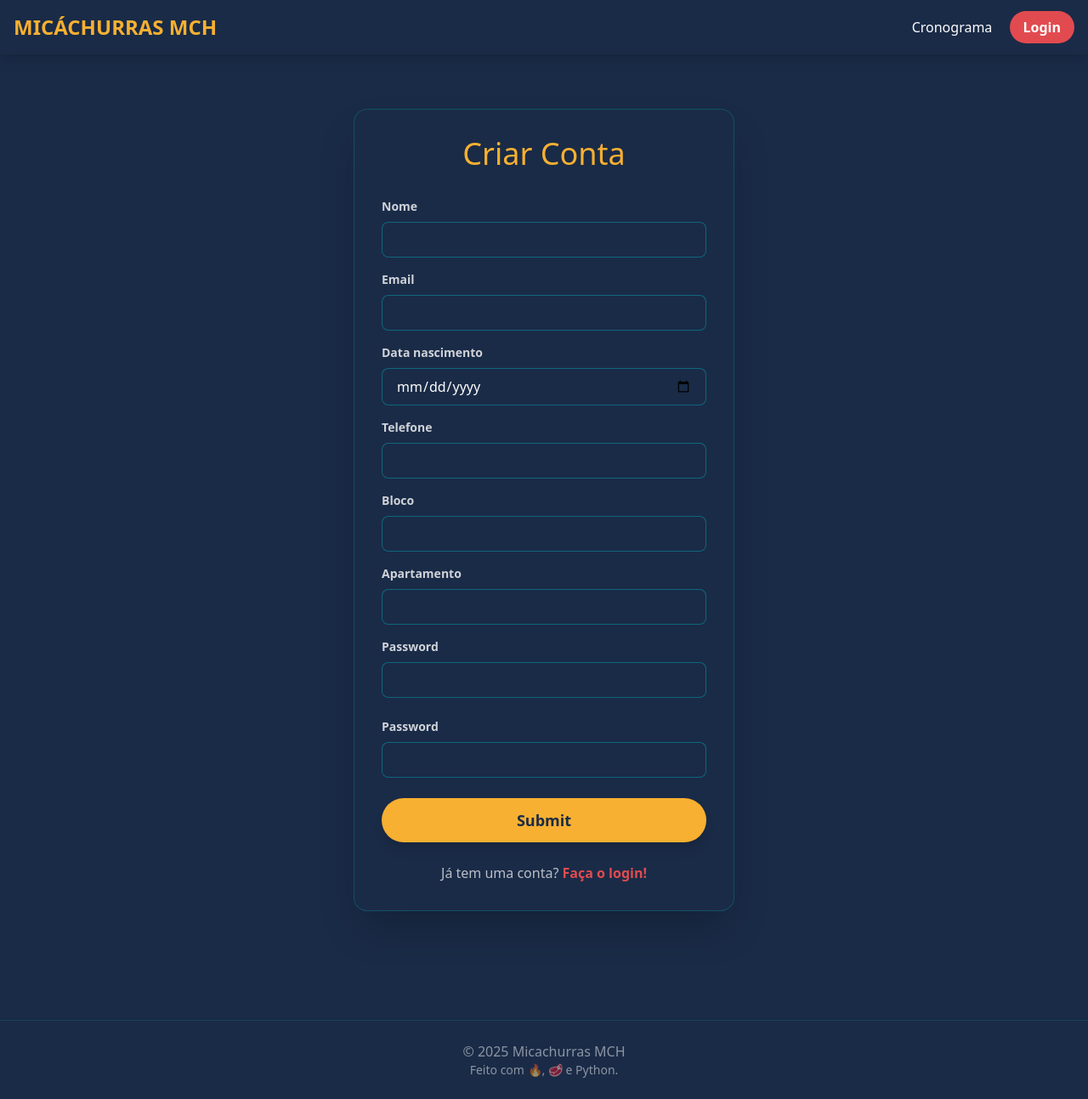
After one commit to ernaneDomingues/micachurras-club, a Python web app: template mch_app/templates/auth/register.html in a window 1280 px wide. The commit adds this page. Shown: the whole page at 85% size. Run offline with Jinja, Linux system fonts and the light colour scheme; the template is opened without the code that fills it: most values are stand-ins (such as "Sample title", 1, 10 or a date in 2020); form fields are guessed from the names that the template uses.

Commit message:
feat: Criando formulario de registro de conta

```diff
--- a/mch_app/static/css/style.css
+++ b/mch_app/static/css/style.css
@@ -625,8 +625,12 @@ video {
   margin-bottom: 2rem;
 }
 
-.mr-2 {
-  margin-right: 0.5rem;
+.ml-2 {
+  margin-left: 0.5rem;
+}
+
+.mt-1 {
+  margin-top: 0.25rem;
 }
 
 .mt-10 {
@@ -651,14 +655,6 @@ video {
 
 .mt-8 {
   margin-top: 2rem;
-}
-
-.ml-2 {
-  margin-left: 0.5rem;
-}
-
-.mt-1 {
-  margin-top: 0.25rem;
 }
 
 .block {
--- /dev/null
+++ b/mch_app/templates/auth/register.html
@@ -0,0 +1,109 @@
+{% extends "base.html" %}
+
+{% block content %}
+<div class="container mx-auto px-4 py-16">
+
+    <div class="max-w-md mx-auto bg-mch-dark border border-mch-primary/30 p-8 rounded-2xl shadow-2xl">
+        <h2 class="font-display text-4xl text-center text-mch-sun mb-8">
+            Criar Conta
+        </h2>
+
+        <form action="{{ url_for('auth.register') }}" method="POST" novalidate>
+            {{ form.hidden_tag() }} <!-- Proteção CSRF -->
+
+            <!-- Campo Nome -->
+            <div class="mb-4">
+                {{ form.nome.label(class="block text-sm font-bold text-mch-light/80 mb-2") }}
+                {{ form.nome(class="w-full px-4 py-2 bg-mch-dark border border-mch-primary/50 rounded-lg text-mch-light focus:outline-none focus:ring-2 focus:ring-mch-accent") }}
+                {% for error in form.nome.errors %}
+                    <span class="text-mch-accent text-sm mt-1">{{ error }}</span>
+                {% endfor %}
+            </div>
+
+            <!-- Campo Email -->
+            <div class="mb-4">
+                {{ form.email.label(class="block text-sm font-bold text-mch-light/80 mb-2") }}
+                {{ form.email(class="w-full px-4 py-2 bg-mch-dark border border-mch-primary/50 rounded-lg text-mch-light focus:outline-none focus:ring-2 focus:ring-mch-accent") }}
+                {% for error in form.email.errors %}
+                    <span class="text-mch-accent text-sm mt-1">{{ error }}</span>
+                {% endfor %}
+            </div>
+
+            <!-- NOVOS CAMPOS ADICIONADOS -->
+
+            <!-- Campo Data de Nascimento -->
+            <div class="mb-4">
+                {{ form.data_nascimento.label(class="block text-sm font-bold text-mch-light/80 mb-2") }}
+                <!-- Note o 'type="date"' -->
+                {{ form.data_nascimento(class="w-full px-4 py-2 bg-mch-dark border border-mch-primary/50 rounded-lg text-mch-light focus:outline-none focus:ring-2 focus:ring-mch-accent", type="date") }}
+                {% for error in form.data_nascimento.errors %}
+                    <span class="text-mch-accent text-sm mt-1">{{ error }}</span>
+                {% endfor %}
+            </div>
+
+            <!-- Campo Telefone -->
+            <div class="mb-4">
+                {{ form.telefone.label(class="block text-sm font-bold text-mch-light/80 mb-2") }}
+                {{ form.telefone(class="w-full px-4 py-2 bg-mch-dark border border-mch-primary/50 rounded-lg text-mch-light focus:outline-none focus:ring-2 focus:ring-mch-accent") }}
+                {% for error in form.telefone.errors %}
+                    <span class="text-mch-accent text-sm mt-1">{{ error }}</span>
+                {% endfor %}
+            </div>
+
+            <!-- Campo Bloco (Select) -->
+            <div class="mb-4">
+                {{ form.bloco.label(class="block text-sm font-bold text-mch-light/80 mb-2") }}
+                {{ form.bloco(class="w-full px-4 py-2 bg-mch-dark border border-mch-primary/50 rounded-lg text-mch-light focus:outline-none focus:ring-2 focus:ring-mch-accent") }}
+                {% for error in form.bloco.errors %}
+                    <span class="text-mch-accent text-sm mt-1">{{ error }}</span>
+                {% endfor %}
+            </div>
+
+            <!-- Campo Apartamento -->
+            <div class="mb-4">
+                {{ form.apartamento.label(class="block text-sm font-bold text-mch-light/80 mb-2") }}
+                {{ form.apartamento(class="w-full px-4 py-2 bg-mch-dark border border-mch-primary/50 rounded-lg text-mch-light focus:outline-none focus:ring-2 focus:ring-mch-accent") }}
+                {% for error in form.apartamento.errors %}
+                    <span class="text-mch-accent text-sm mt-1">{{ error }}</span>
+                {% endfor %}
+            </div>
+
+            <!-- FIM DOS NOVOS CAMPOS -->
+
+            <!-- Campo Senha -->
+            <div class="mb-6">
+                {{ form.password.label(class="block text-sm font-bold text-mch-light/80 mb-2") }}
+                {{ form.password(class="w-full px-4 py-2 bg-mch-dark border border-mch-primary/50 rounded-lg text-mch-light focus:outline-none focus:ring-2 focus:ring-mch-accent") }}
+                {% for error in form.password.errors %}
+                    <span class="text-mch-accent text-sm mt-1">{{ error }}</span>
+                {% endfor %}
+            </div>
+
+            <!-- Campo Confirmar Senha -->
+            <div class="mb-6">
+                {{ form.password2.label(class="block text-sm font-bold text-mch-light/80 mb-2") }}
+                {{ form.password2(class="w-full px-4 py-2 bg-mch-dark border border-mch-primary/50 rounded-lg text-mch-light focus:outline-none focus:ring-2 focus:ring-mch-accent") }}
+                {% for error in form.password2.errors %}
+                    <span class="text-mch-accent text-sm mt-1">{{ error }}</span>
+                {% endfor %}
+            </div>
+
+            <!-- Botão de Submit -->
+            <div>
+                {{ form.submit(class="w-full bg-mch-sun text-mch-dark font-bold text-lg py-3 px-6 rounded-full shadow-lg hover:scale-105 transition-transform cursor-pointer") }}
+            </div>
+        </form>
+
+        <!-- Link para Login -->
+        <div class="text-center mt-6">
+            <p class="text-mch-light/70">
+                Já tem uma conta?
+                <a href="{{ url_for('auth.login') }}" class="font-bold text-mch-accent hover:underline">
+                    Faça o login!
+                </a>
+            </p>
+        </div>
+
+    </div>
+</div>
+{% endblock %}
```
Also changed, not shown: mch_app/auth/forms.py (+75 -5 lines), mch_app/auth/routes.py (+42 -16 lines), mch_app/models.py (+83 -8 lines), migrations/versions/7715a2855bd3_adiciona_campos_de_perfil_do_usuário.py (added, +38 -0 lines), mch_app_dev.db.
